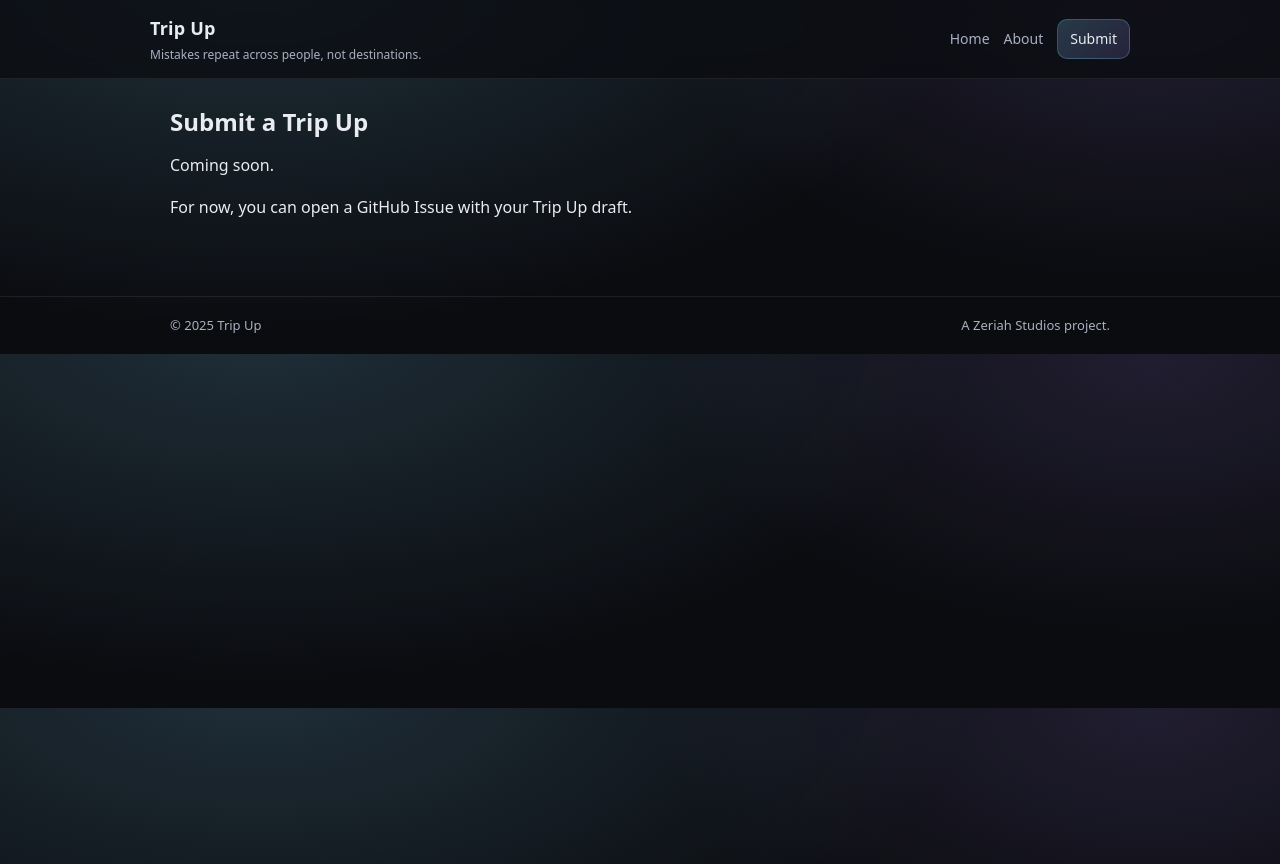
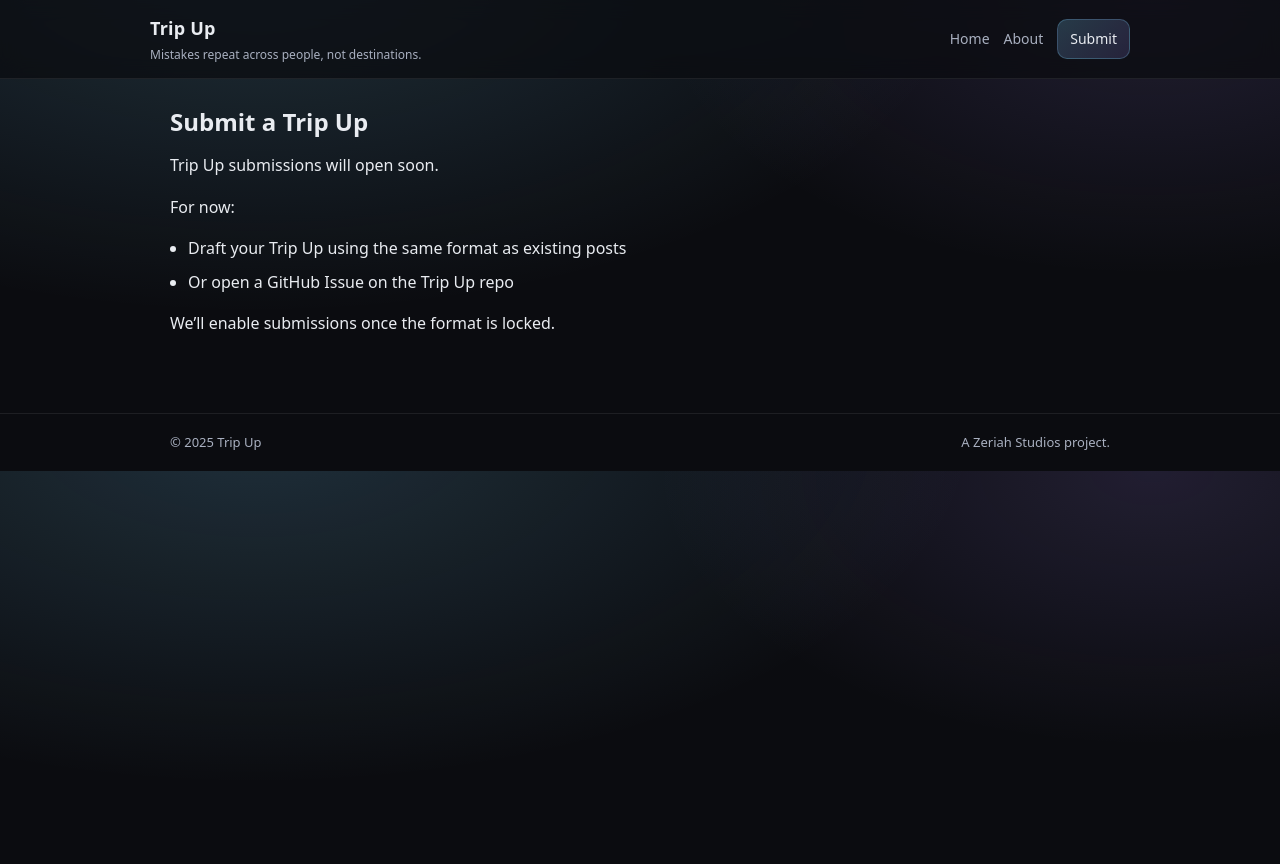
Before and after one commit to ZeriahStudios/TripUp, a Jekyll site: the page built from submit.md, in a window 1280 px wide. Shown: the top 864 px of the page. Built offline with Jekyll 4.4.1, drawn with Linux system fonts in a browser that asks for light colours.

Commit message:
Update submit.md

```diff
--- a/submit.md
+++ b/submit.md
@@ -6,6 +6,10 @@ permalink: /submit/
 
 ## Submit a Trip Up
 
-Coming soon.
+Trip Up submissions will open soon.
 
-For now, you can open a GitHub Issue with your Trip Up draft.
+For now:
+- Draft your Trip Up using the same format as existing posts
+- Or open a GitHub Issue on the Trip Up repo
+
+We’ll enable submissions once the format is locked.
```
